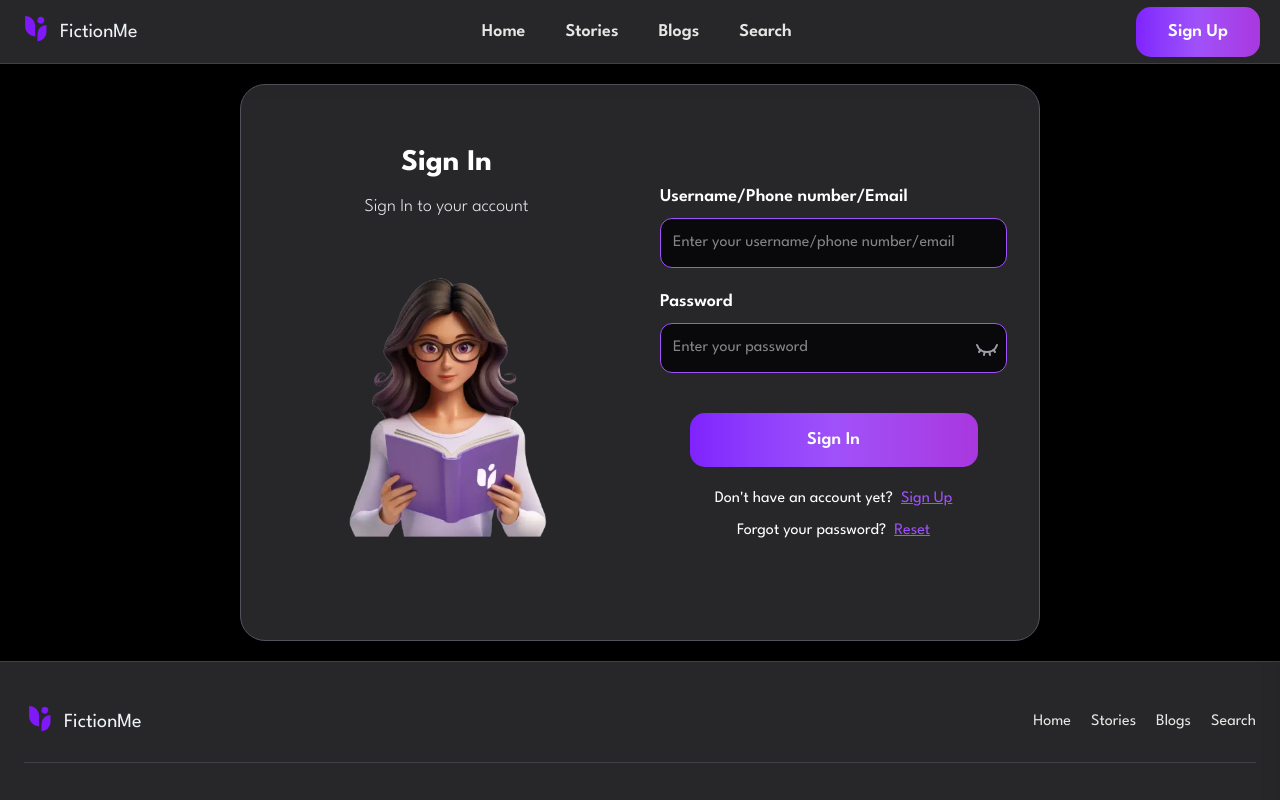
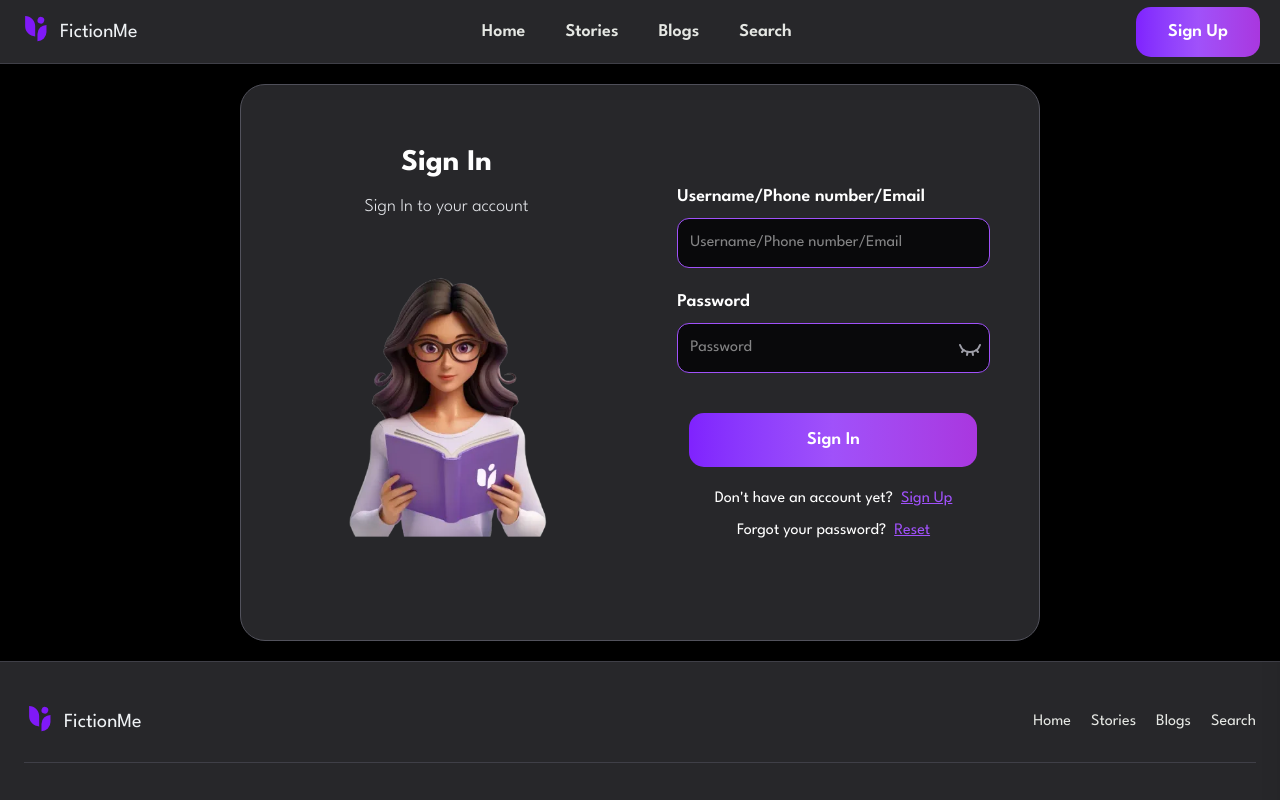
Before and after one commit to chicuongvo/doctruyen-fe, a React (Vite) app: page /login in a window 1280 px wide. Shown: the top 800 px of the page. Built offline with nearby package versions, Linux system fonts and the light colour scheme; no server answers.

Commit message:
fix sign in, sign up, update user

```diff
--- a/src/components/Navbar.tsx
+++ b/src/components/Navbar.tsx
@@ -72,7 +72,7 @@ export default function Navbar() {
               <img
                 src={userProfile.profile_pic}
                 alt="avatar"
-                className="w-[40px] h-[40px] rounded-full hidden md:block"
+                className="w-[40px] h-[40px] rounded-full hidden md:block object-cover"
               />
             </Link>
             <LogOut
@@ -101,7 +101,7 @@ export default function Navbar() {
               <img
                 src={userProfile?.profile_pic}
                 alt="avatar"
-                className="w-[40px] h-[40px] rounded-full object-cover"
+                className={`w-[40px] h-[40px] rounded-full object-cover ${userProfile ? "block" : "hidden"}`}
               />
             </Link>
             <Menu
--- a/src/pages/Login.tsx
+++ b/src/pages/Login.tsx
@@ -79,7 +79,7 @@ function Login() {
         </div>
 
         <div className="flex flex-col justify-center items-center gap-5">
-          <form className="flex flex-col w-full gap-5">
+          <form className="flex flex-col w-9/10 gap-5">
             <div className="flex flex-col text-white text-[18px] gap-2">
               <label htmlFor="identifier" className="font-semibold">
                 Username/Phone number/Email
@@ -87,7 +87,7 @@ function Login() {
               <input
                 type="text"
                 name="identifier"
-                placeholder="Enter your username/phone number/email"
+                placeholder="Username/Phone number/Email"
                 required
                 className="px-3 py-3 w-full border text-white border-primary bg-zinc-950 rounded-xl focus:outline-none text-[16px]"
                 onChange={(e) => setIdentifer(e.target.value)}
@@ -101,7 +101,7 @@ function Login() {
               <input
                 type={isVisiblePassword ? "text" : "password"}
                 name="password"
-                placeholder="Enter your password"
+                placeholder="Password"
                 required
                 className="px-3 py-3 w-full border text-white border-primary bg-zinc-950 rounded-xl focus:outline-none text-[16px]"
                 onChange={(e) => setPassword(e.target.value)}
--- a/src/pages/Profile.tsx
+++ b/src/pages/Profile.tsx
@@ -55,7 +55,7 @@ export default function Profile() {
     setIsLoading(true);
 
     try {
-      const response = await fetch(`${API_URL}/auth/update`, {
+      const response = await fetch(`${API_URL}/auth/`, {
         method: "PUT",
         headers: {
           "Content-Type": "application/json",
--- a/src/pages/SignUp.tsx
+++ b/src/pages/SignUp.tsx
@@ -90,7 +90,7 @@ function SignUp() {
         </div>
 
         <div className="flex flex-col justify-center items-center gap-5">
-          <form className="flex flex-col w-full gap-5">
+          <form className="flex flex-col w-9/10  gap-5">
             <div className="flex flex-col text-white text-[18px] gap-2">
               <label htmlFor="username" className="font-semibold">
                 Username
```
